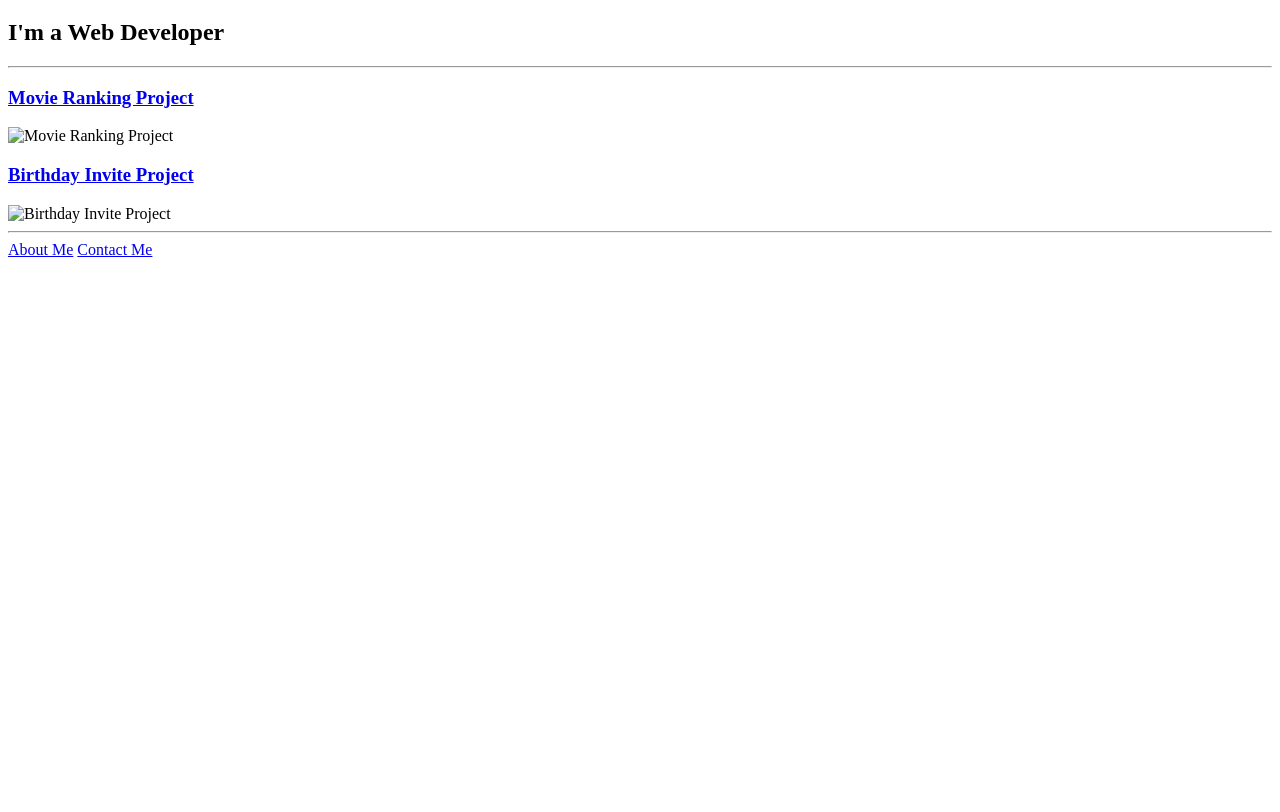
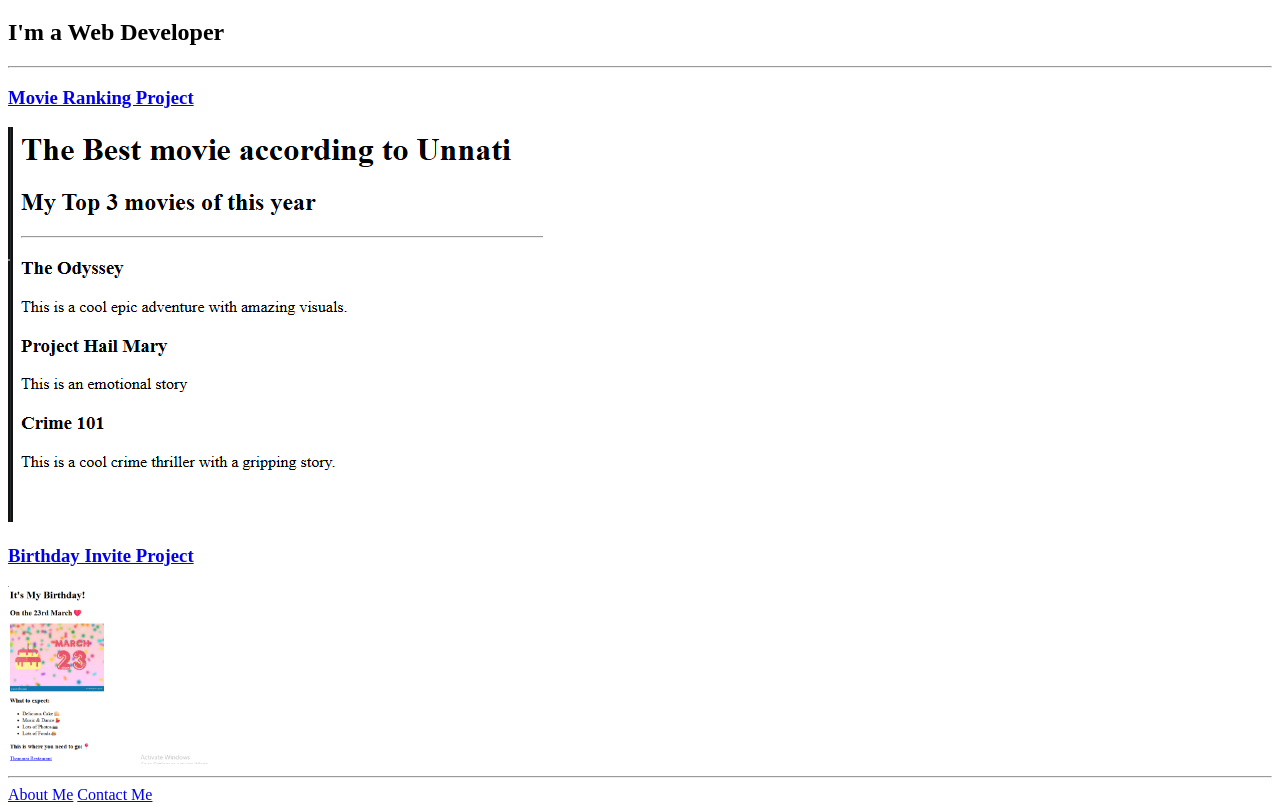
Before and after one commit to UnnatiSoni233/html-portfolio, a plain HTML site: page index.html in a window 1280 px wide. Shown: the part 61-873 px from the top of the page. Before the commit the page ends 800 px from the top, so only its background shows below. Drawn offline with Linux system fonts and the light colour scheme.

Commit message:
Refactor portfolio links to remove 'public/' prefix
Updated links in the portfolio to remove 'public/' prefix.

```diff
--- a/index.html
+++ b/index.html
@@ -9,14 +9,14 @@
     <h2>I'm a Web Developer</h2>
     <hr />
     <h3>
-<a href="./public/movie ranking.html">Movie Ranking Project</a></h3>
-<img src="./public/movie ranking.png"alt="Movie Ranking Project"/>
+<a href="./movie ranking.html">Movie Ranking Project</a></h3>
+<img src="./movie ranking.png"alt="Movie Ranking Project"/>
 <br/>
-<h3><a href="./public/birthday invite.html">Birthday Invite Project</a></h3>
-<img src="./public/birthday.png"alt="Birthday Invite Project"width=200/>
+<h3><a href="./birthday invite.html">Birthday Invite Project</a></h3>
+<img src="./birthday.png"alt="Birthday Invite Project"width=200/>
 <hr />
-<a href="./public/about.html">About Me</a>
-<a href="./public/contact.html">Contact Me</a>
+<a href="./about.html">About Me</a>
+<a href="./contact.html">Contact Me</a>
 
 
 </body>
```
